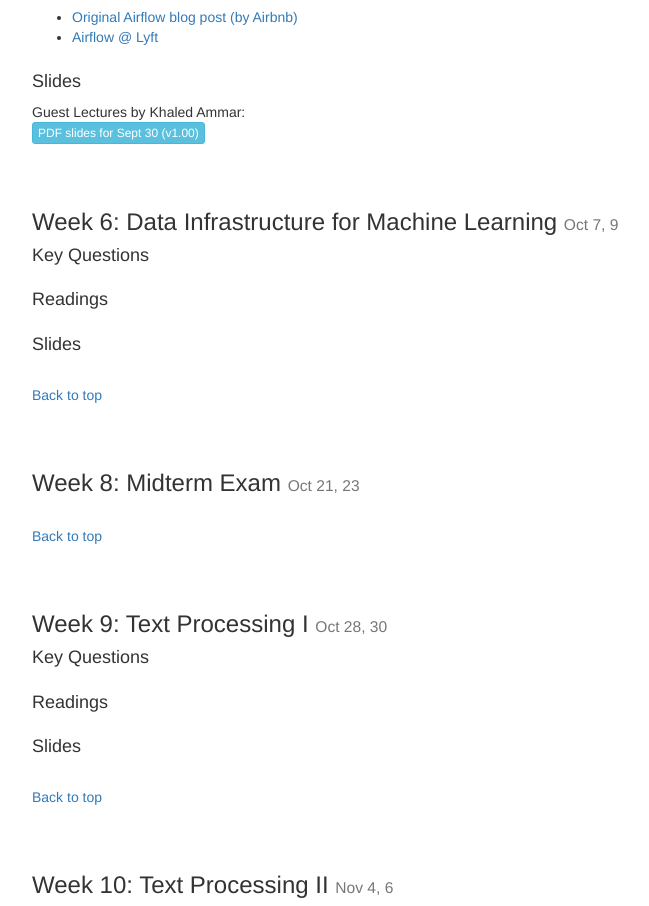
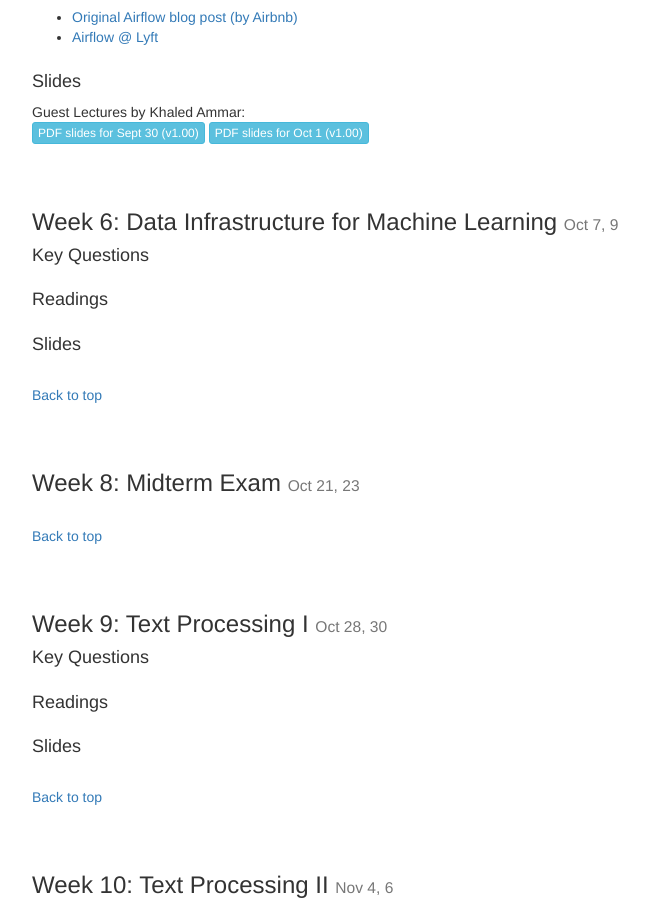
Before and after one commit to lintool/cs451-2025f, a plain HTML site: page syllabus.html in a window 1280 px wide. Shown: the part 3943-4849 px from the top of the page, without its empty margins (38-687 px from the left). Drawn offline with nearby package versions, Linux system fonts and the light colour scheme.

Commit message:
Posted slides.

```diff
--- a/syllabus.html
+++ b/syllabus.html
@@ -540,6 +540,7 @@ Guest Lectures by Khaled Ammar:
 
 <p>
 <a href="slides/cs451-2025f-week05a-slides-v1.00.pdf" class="btn btn-xs btn-info" role="button">PDF slides for Sept 30 (v1.00)</a>
+<a href="slides/cs451-2025f-week05b-slides-v1.00.pdf" class="btn btn-xs btn-info" role="button">PDF slides for Oct 1 (v1.00)</a>
 </p>
 
 </div></section>
```
Also changed, not shown: 1 other file.
